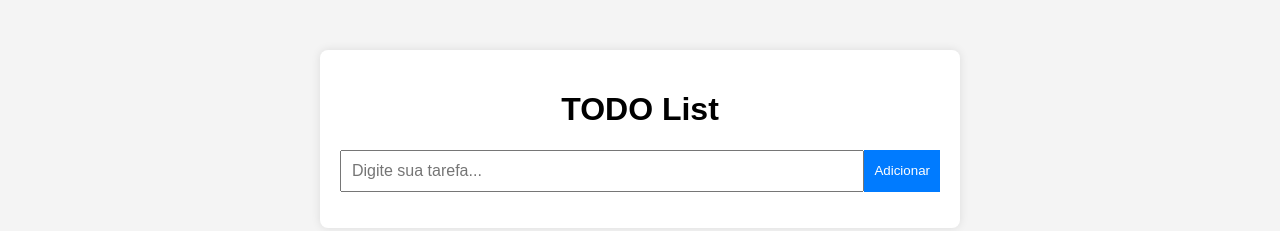
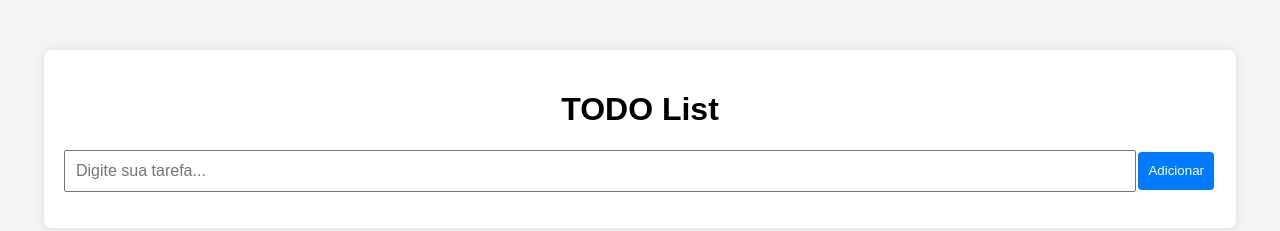
Before and after one commit to purpleteamNSC/todo, a plain HTML site: page index.html in a window 1280 px wide. Drawn offline with Linux system fonts and the light colour scheme.

Commit message:
change css

```diff
--- a/styles.css
+++ b/styles.css
@@ -6,7 +6,7 @@ body {
 }
 
 .container {
-    max-width: 600px;
+    max-width: 90%;
     margin: 50px auto;
     padding: 20px;
     background: #fff;
@@ -35,6 +35,8 @@ form button {
     color: white;
     border: none;
     cursor: pointer;
+    border-radius: 4px;
+    margin: 2px;
 }
 
 form button:hover {
@@ -61,6 +63,7 @@ li button {
     color: white;
     border: none;
     cursor: pointer;
+    border-radius: 3px;
 }
 
 li button:hover {
```
Also changed, not shown: index.html (+1 -0 lines).
